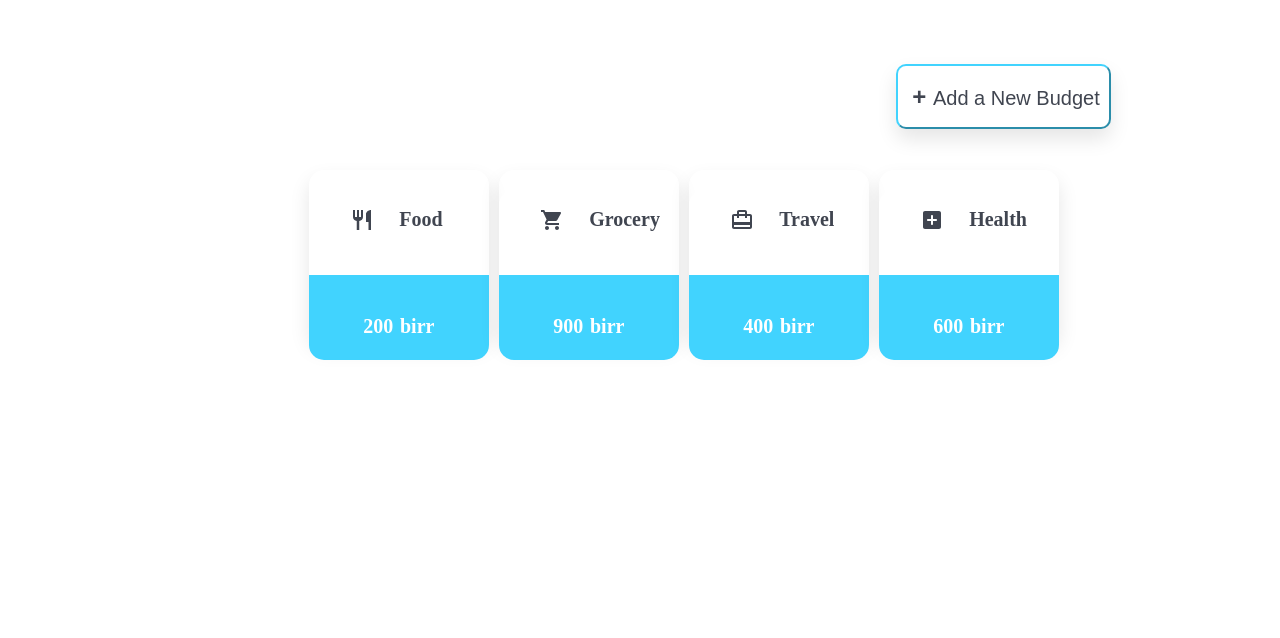
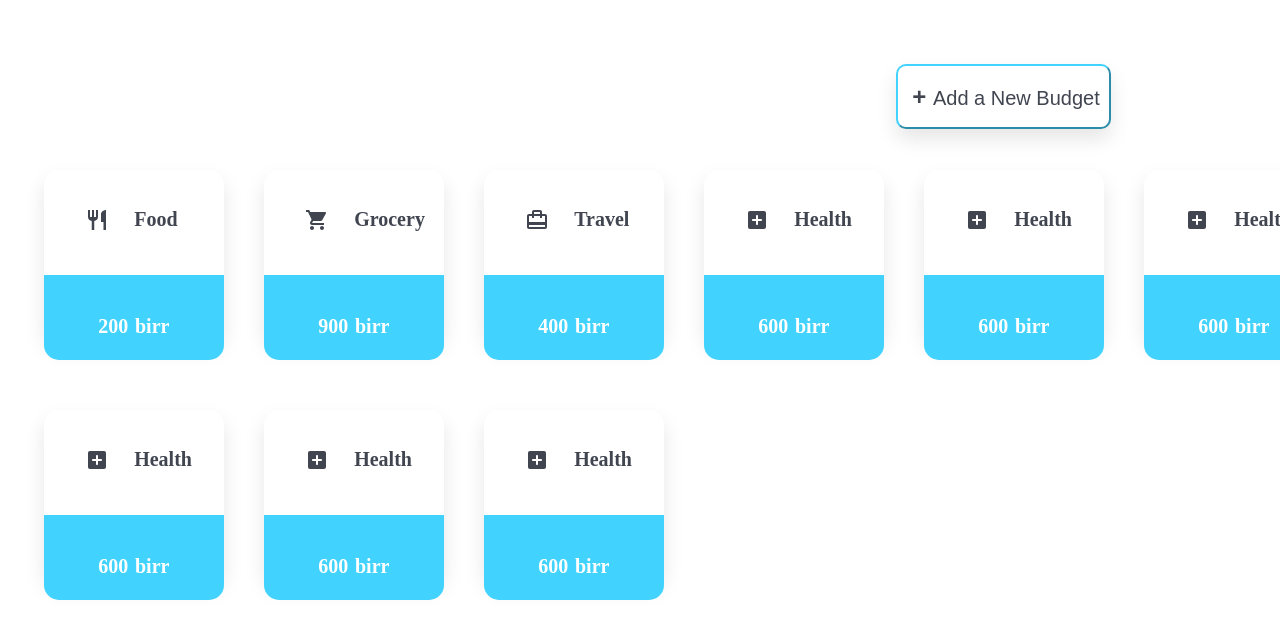
Before and after one commit to EchnoServe/tolo-pay, a React (Create React App) app in the folder tolopay/: page / in a window 1280 px wide. Shown: the top 638 px of the page. Built offline with nearby package versions, Linux system fonts and the light colour scheme.

Commit message:
changed styling

```diff
--- a/tolopay/src/Pages/budget_page/Budget.js
+++ b/tolopay/src/Pages/budget_page/Budget.js
@@ -11,12 +11,11 @@ const MainContainer = styled.div`
 const Container = styled.div`
 box-sizing: border-box;
 display: grid;
-grid-template-columns: auto auto auto auto;
+grid-template-columns: auto auto auto auto auto auto;
 grid-template-rows: 100px 300px;
-grid-gap: 10px;
+grid-gap: 40px;
 font-size: 17px;
 background-color:white;
-justify-content: center;
 align-items: center;
 min-height: 100vh;
 width: 100%;
@@ -202,6 +201,71 @@ function Budget() {
 
   </Card>
 
+  <Card>
+
+    <Content>
+  <Icons><HealthIcon /></Icons>
+      <H3>Health</H3>
+
+    </Content>
+    <Content2>
+    <H4>600 birr</H4>
+      </Content2>
+
+</Card>
+
+<Card>
+
+    <Content>
+  <Icons><HealthIcon /></Icons>
+      <H3>Health</H3>
+
+    </Content>
+    <Content2>
+    <H4>600 birr</H4>
+      </Content2>
+
+</Card>
+
+<Card>
+
+    <Content>
+  <Icons><HealthIcon /></Icons>
+      <H3>Health</H3>
+
+    </Content>
+    <Content2>
+    <H4>600 birr</H4>
+      </Content2>
+
+</Card>
+
+<Card>
+
+    <Content>
+  <Icons><HealthIcon /></Icons>
+      <H3>Health</H3>
+
+    </Content>
+    <Content2>
+    <H4>600 birr</H4>
+      </Content2>
+
+</Card>
+
+<Card>
+
+    <Content>
+  <Icons><HealthIcon /></Icons>
+      <H3>Health</H3>
+
+    </Content>
+    <Content2>
+    <H4>600 birr</H4>
+      </Content2>
+
+</Card>
+
 </Container>
 
    </MainContainer>
```
